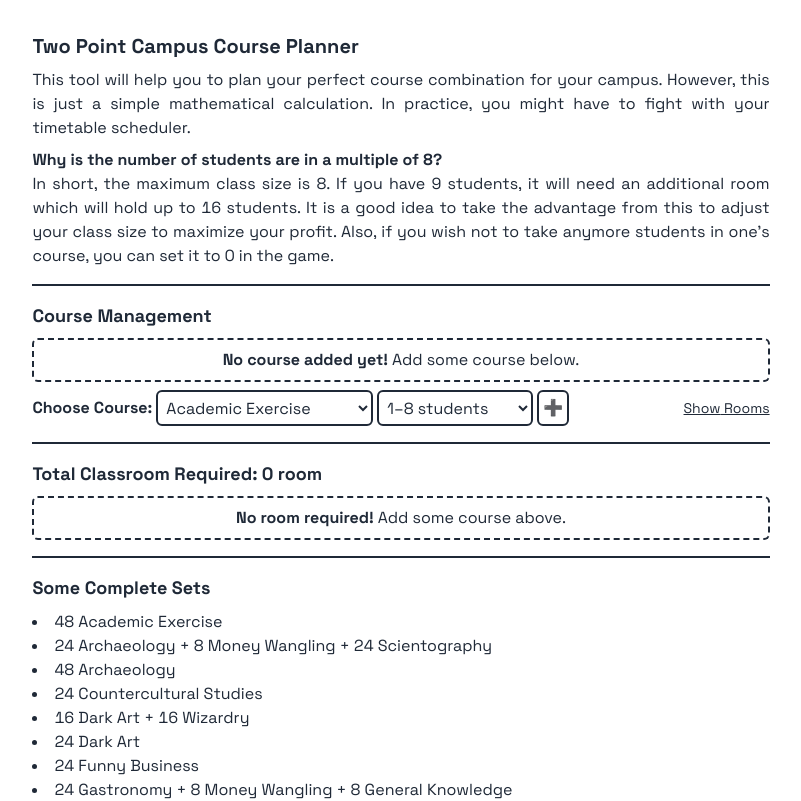
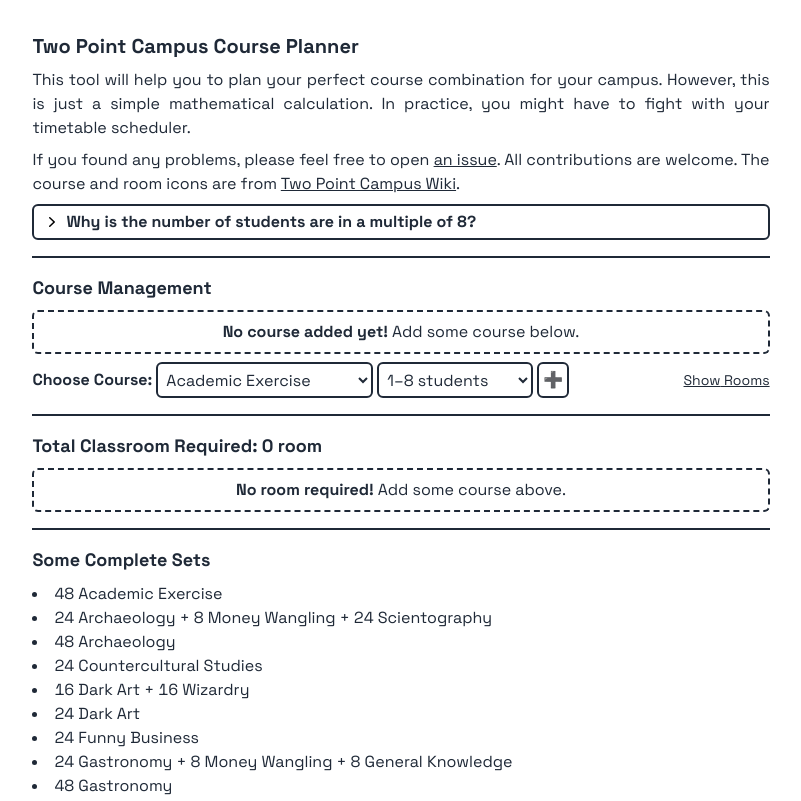
Before and after one commit to rootEnginear/tpc-course-planner, a Next.js app: page / in a window 1280 px wide. Shown: the top 801 px of the page, without its empty margins (239-1040 px from the left). Built offline with nearby package versions, Linux system fonts and the light colour scheme.

Commit message:
fix: update README

```diff
--- a/src/pages/index.tsx
+++ b/src/pages/index.tsx
@@ -121,14 +121,36 @@
           have to fight with your timetable scheduler.
         </p>
         <p>
-          <strong>Why is the number of students are in a multiple of 8?</strong>
-          <br />
+          If you found any problems, please feel free to open{" "}
+          <a
+            href="https://github.com/rootEnginear/tpc-course-planner/issues"
+            target="_blank"
+            rel="nofollow noopener noreferrer"
+          >
+            an issue
+          </a>
+          . All contributions are welcome. The course and room icons are from{" "}
+          <a
+            href="https://two-point-campus.fandom.com/wiki/Two_Point_Campus_Wiki"
+            target="_blank"
+            rel="nofollow noopener noreferrer"
+          >
+            Two Point Campus Wiki
+          </a>
+          .
+        </p>
+        <details>
+          <summary>
+            <span className="font-bold">
+              Why is the number of students are in a multiple of 8?
+            </span>
+          </summary>
           In short, the maximum class size is 8. If you have 9 students, it will need an
           additional room which will hold up to 16 students. It is a good idea to take the
           advantage from this to adjust your class size to maximize your profit. Also, if
           you wish not to take anymore students in one&apos;s course, you can set it to 0
           in the game.
-        </p>
+        </details>
       </header>
       <hr />
       <main>
```
Also changed, not shown: preview.jpg (added), 1 other file (tests, documents, lock files or other folders).
